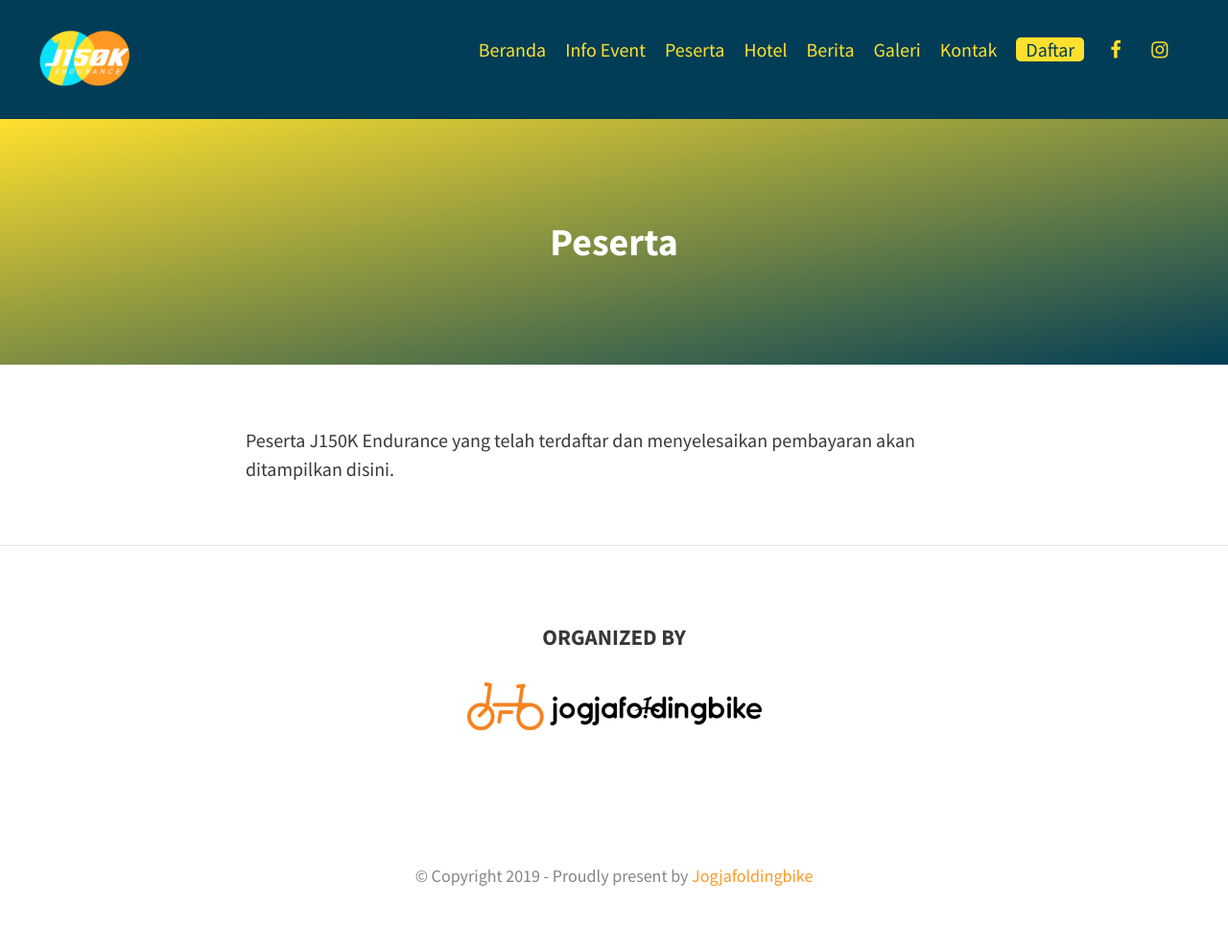
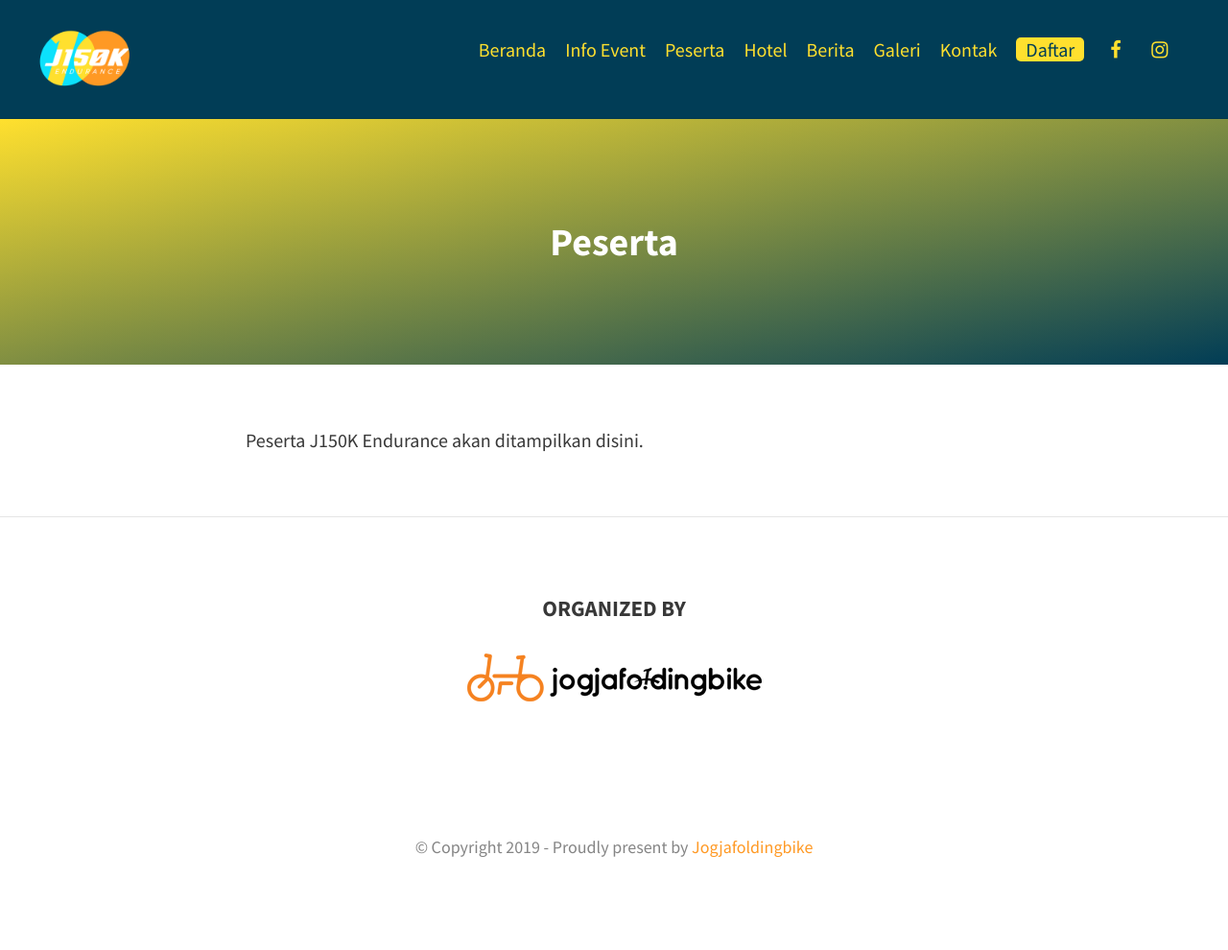
Before and after one commit to j150k/j150k.github.io, a Jekyll site: the page built from peserta.md, in a window 1280 px wide. Shown: the whole page at 96% size. Built offline with Jekyll 4.4.1, drawn with Linux system fonts in a browser that asks for light colours; after the commit the page ends 960 px from its top, so only the background shows below that.

Commit message:
Update peserta.md

```diff
--- a/peserta.md
+++ b/peserta.md
@@ -5,4 +5,4 @@ permalink: /peserta/
 feature-img:
 ---
 
-Peserta J150K Endurance yang telah terdaftar dan menyelesaikan pembayaran akan ditampilkan disini.
+Peserta J150K Endurance akan ditampilkan disini.
```
